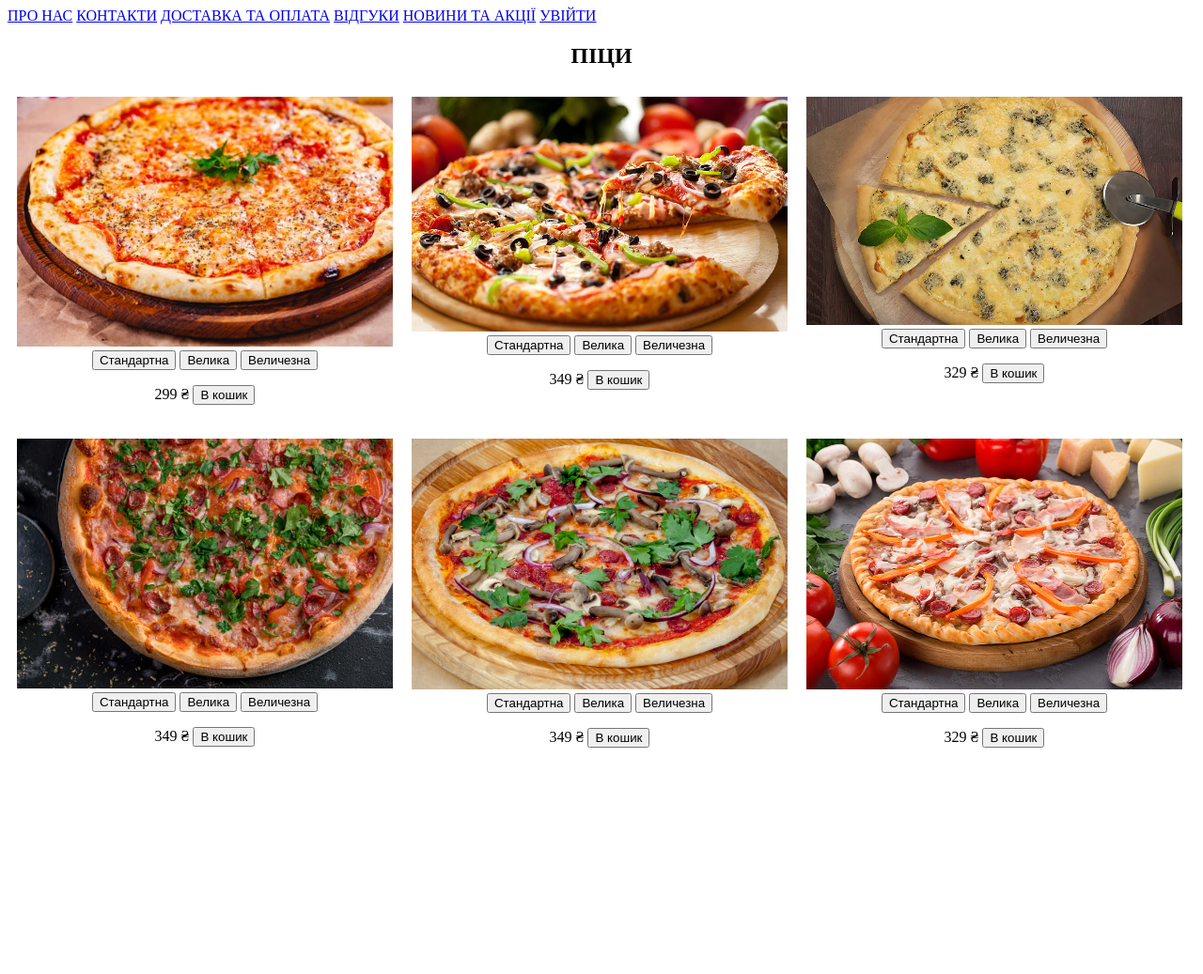
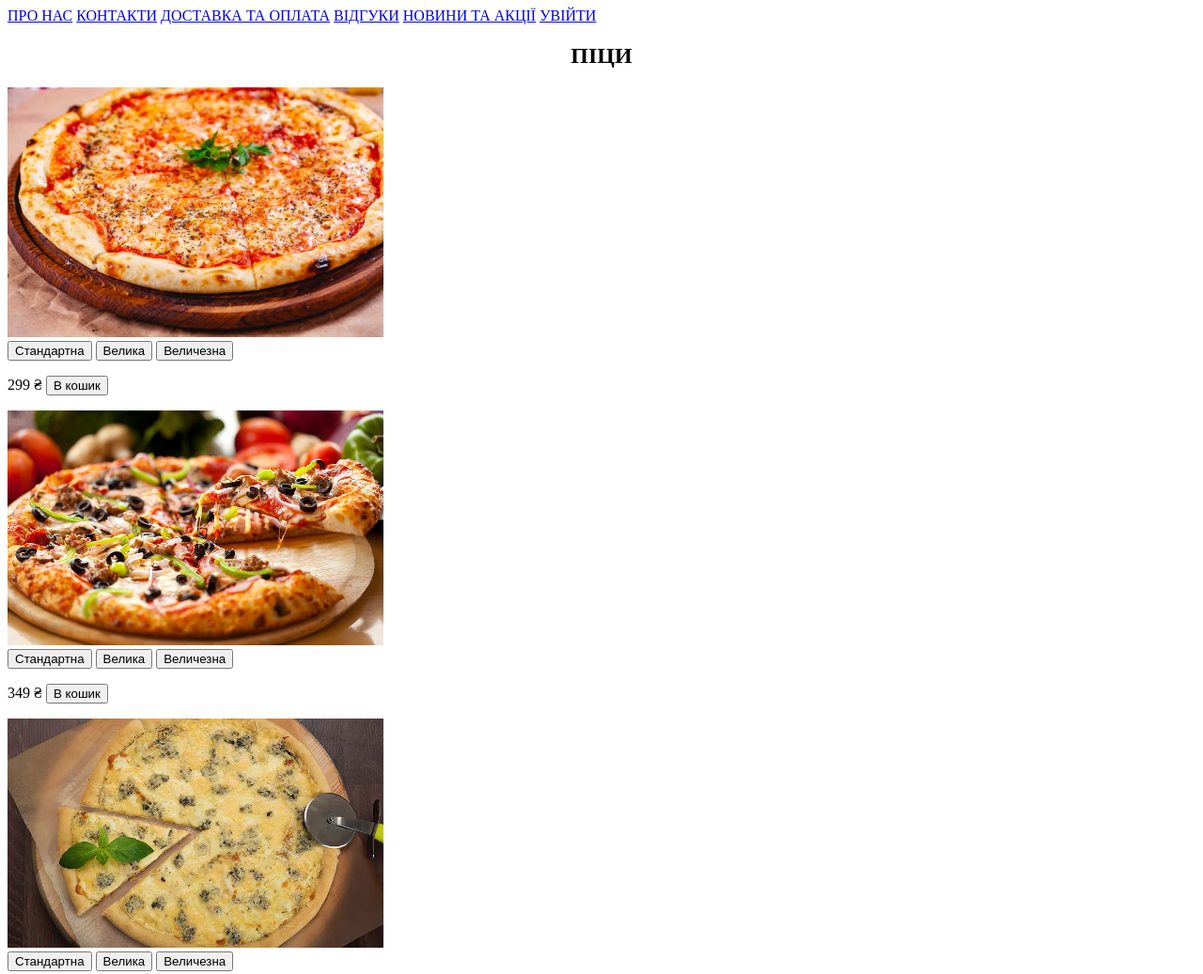
Before and after one commit to GMBFRV/Application-Web-Basics, a plain HTML site: page index.html in a window 1280 px wide. Shown: the top 1037 px of the page at 94% size. Before the commit the page ends 830 px from the top, so only its background shows below. Drawn offline with Linux system fonts and the light colour scheme.

Commit message:
[modified] Форматування головної сторінки

```diff
--- a/index.html
+++ b/index.html
@@ -4,20 +4,6 @@
     <meta charset="UTF-8">
     <meta name="viewport" content="width=device-width, initial-scale=1.0">
     <title>Kyiv Street Pizza</title>
-    <style>
-        .row {
-            display: table-row;
-            margin-left: auto;
-            margin-right: auto;
-        }
-
-        .column {
-            display: table-cell;
-            vertical-align: top;
-            text-align: center;
-            padding: 10px;
-        }
-    </style>
 </head>
 <body>
 <header>
@@ -30,7 +16,7 @@
 </header>
 <main>
     <h2 align="center">ПІЦИ</h2>
-    <div class="row" align="center">
+    <div class="row">
         <div class="column">
             <img src="images/Маргарита.jpg" width="400px" alt="Маргарита">
             <br>
@@ -59,7 +45,7 @@
             <p>329 ₴ <button>В кошик</button> </p>
         </div>
     </div>
-    <div class="row" align="center">
+    <div class="row">
         <div class="column">
             <img src="images/Селянська.jpg" width="400px" alt="Селянська">
             <br>
```
